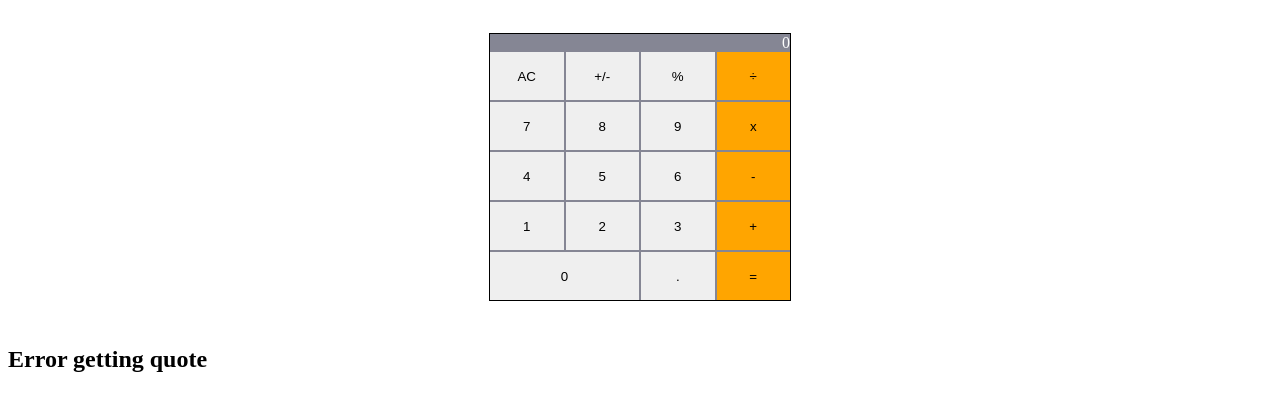
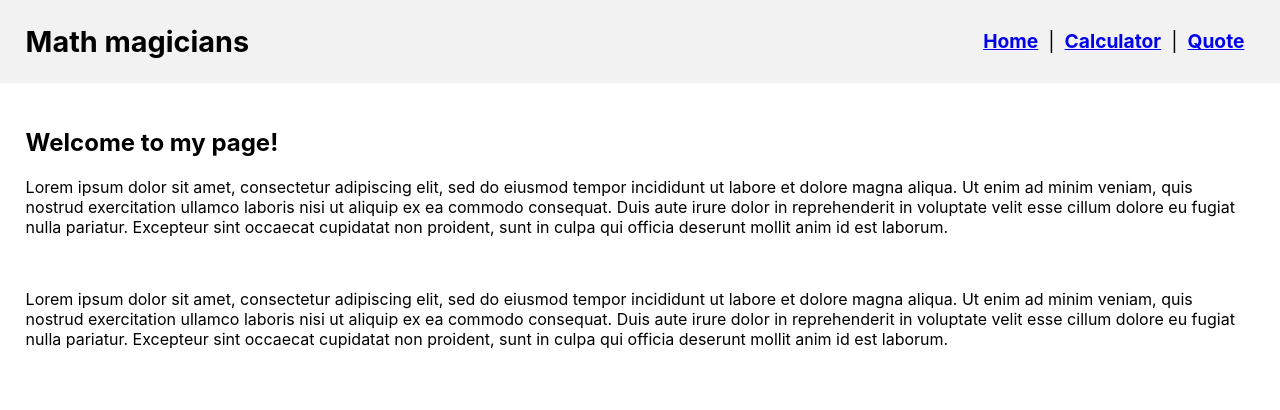
Before and after one commit to tomasesquivelgc/Math-Magicians-V2, a React (Create React App) app: page /about in a window 1280 px wide. Shown: the top 410 px of the page. Built offline with nearby package versions, Linux system fonts and the light colour scheme; no server answers.

Commit message:
Create components and Css
Created new components and linked them in a navbar

```diff
--- a/package.json
+++ b/package.json
@@ -10,6 +10,7 @@
     "prop-types": "^15.8.1",
     "react": "^18.2.0",
     "react-dom": "^18.2.0",
+    "react-router-dom": "^6.15.0",
     "react-scripts": "5.0.1",
     "web-vitals": "^2.1.4"
   },
--- /dev/null
+++ b/src/App.css
@@ -0,0 +1,28 @@
+.navBar {
+  background-color: #f2f2f2;
+  padding-left: 2%;
+  padding-right: 2%;
+  display: flex;
+  justify-content: space-between;
+  font-size: larger;
+}
+
+.navBar ul {
+  list-style-type: none;
+  display: flex;
+  justify-content: right;
+  align-items: center;
+}
+
+.navBar li {
+  margin-right: 10px;
+  padding-left: 10px;
+}
+
+.navBar a {
+  font-weight: bold;
+}
+
+.navBar a:hover {
+  color: #000;
+}
--- a/src/App.js
+++ b/src/App.js
@@ -1,12 +1,37 @@
+import {
+  BrowserRouter as Router, Route, Link, Routes,
+} from 'react-router-dom';
 import Calculator from './components/Calculator';
 import Quote from './components/Quote';
+import About from './components/About';
+import './App.css';
 
 function App() {
   return (
-    <div className="App">
-      <Calculator />
-      <Quote />
-    </div>
+    <Router>
+      <nav className="navBar">
+        <h1>Math magicians</h1>
+        <ul>
+          <li>
+            <Link to="/about">Home</Link>
+          </li>
+          <span>|</span>
+          <li>
+            <Link to="/">Calculator</Link>
+          </li>
+          <span>|</span>
+          <li>
+            <Link to="/quote">Quote</Link>
+          </li>
+        </ul>
+      </nav>
+
+      <Routes>
+        <Route exact path="/" element={<Calculator />} />
+        <Route path="/about" element={<About />} />
+        <Route path="/quote" element={<Quote />} />
+      </Routes>
+    </Router>
   );
 }
 
--- /dev/null
+++ b/src/components/About.css
@@ -0,0 +1,3 @@
+.aboutBody {
+  padding: 2%;
+}
--- /dev/null
+++ b/src/components/About.js
@@ -0,0 +1,33 @@
+import React from 'react';
+import './About.css';
+
+function About() {
+  return (
+    <section className="aboutBody">
+      <h2>Welcome to my page!</h2>
+      <p>
+        Lorem ipsum dolor sit amet, consectetur adipiscing elit,
+        sed do eiusmod tempor incididunt ut labore et dolore magna
+        aliqua. Ut enim ad minim veniam, quis nostrud exercitation
+        ullamco laboris nisi ut aliquip ex ea commodo consequat.
+        Duis aute irure dolor in reprehenderit in voluptate velit
+        esse cillum dolore eu fugiat nulla pariatur. Excepteur sint
+        occaecat cupidatat non proident, sunt in culpa qui officia deserunt
+        mollit anim id est laborum.
+      </p>
+      <br />
+      <p>
+        Lorem ipsum dolor sit amet, consectetur adipiscing elit,
+        sed do eiusmod tempor incididunt ut labore et dolore magna
+        aliqua. Ut enim ad minim veniam, quis nostrud exercitation
+        ullamco laboris nisi ut aliquip ex ea commodo consequat.
+        Duis aute irure dolor in reprehenderit in voluptate velit
+        esse cillum dolore eu fugiat nulla pariatur. Excepteur sint
+        occaecat cupidatat non proident, sunt in culpa qui officia deserunt
+        mollit anim id est laborum.
+      </p>
+    </section>
+  );
+}
+
+export default About;
--- a/src/components/Calculator.css
+++ b/src/components/Calculator.css
@@ -1,6 +1,6 @@
 .calculatorBody {
   display: flex;
-  justify-content: center;
+  justify-content: space-between;
   padding: 2%;
 }
 
--- a/src/components/Calculator.jsx
+++ b/src/components/Calculator.jsx
@@ -40,6 +40,7 @@ function Calculator() {
 
   return (
     <section className="calculatorBody">
+      <h2>Lets do some math!</h2>
       <div className="calculator">
         <div className="display">{calculatorData.next || calculatorData.total || '0'}</div>
         <div className="buttons">
--- /dev/null
+++ b/src/components/Quote.js
@@ -0,0 +1,66 @@
+import React, { useState, useEffect } from 'react';
+import './Quote.css';
+
+const apiUrl = 'https://api.api-ninjas.com/v1/quotes';
+const apiKey = 'aWjSOxjlUZMzuACOgdjfEA==oarjAfYParQOdUCb';
+
+const Quote = () => {
+  const [quote, setQuote] = useState('');
+  const [author, setAuthor] = useState('');
+  const [loading, setLoading] = useState(true);
+  const [error, setError] = useState(false);
+
+  useEffect(() => {
+    let isMounted = true; // to track whether the component is mounted or not
+
+    const fetchQuote = async () => {
+      try {
+        const response = await fetch(apiUrl, {
+          headers: {
+            'X-Api-Key': apiKey,
+          },
+        });
+        const data = await response.json();
+        const { quote, author } = data[0];
+
+        if (isMounted) {
+          setQuote(quote);
+          setAuthor(author);
+          setLoading(false);
+        }
+      } catch (error) {
+        if (isMounted) {
+          setError('Error getting quote');
+          setLoading(false);
+        }
+      }
+    };
+
+    fetchQuote();
+
+    return () => {
+      isMounted = false; // cleanup function to handle component unmounting
+    };
+  }, []);
+
+  if (loading) {
+    return <h2 className="loadingBody">Loading quote...</h2>;
+  }
+
+  if (error) {
+    return <h2>Error getting quote</h2>;
+  }
+
+  return (
+    <section className="quoteBody">
+      <h2>Random Quote:</h2>
+      <h3>{quote}</h3>
+      <p>
+        -
+        {author}
+      </p>
+    </section>
+  );
+};
+
+export default Quote;
--- /dev/null
+++ b/src/index.css
@@ -0,0 +1,27 @@
+body {
+  margin: 0;
+  font-family:
+    -apple-system,
+    BlinkMacSystemFont,
+    'Segoe UI',
+    'Roboto',
+    'Oxygen',
+    'Ubuntu',
+    'Cantarell',
+    'Fira Sans',
+    'Droid Sans',
+    'Helvetica Neue',
+    sans-serif;
+  -webkit-font-smoothing: antialiased;
+  -moz-osx-font-smoothing: grayscale;
+}
+
+code {
+  font-family:
+    source-code-pro,
+    Menlo,
+    Monaco,
+    Consolas,
+    'Courier New',
+    monospace;
+}
--- a/src/index.js
+++ b/src/index.js
@@ -1,5 +1,6 @@
 import React from 'react';
 import ReactDOM from 'react-dom/client';
+import './index.css';
 import App from './App';
 
 const root = ReactDOM.createRoot(document.getElementById('root'));
@@ -8,3 +9,7 @@ root.render(
     <App />
   </React.StrictMode>,
 );
+
+// If you want to start measuring performance in your app, pass a function
+// to log results (for example: reportWebVitals(console.log))
+// or send to an analytics endpoint. Learn more: https://bit.ly/CRA-vitals
```
Also changed, not shown: 1 other file (tests, documents, lock files or other folders).
